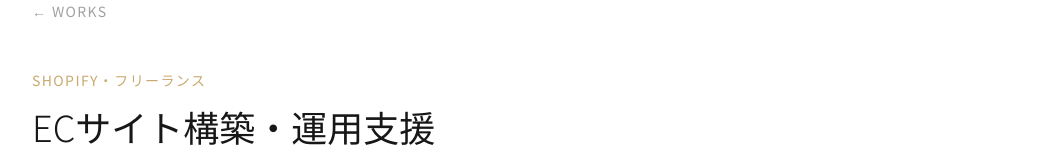
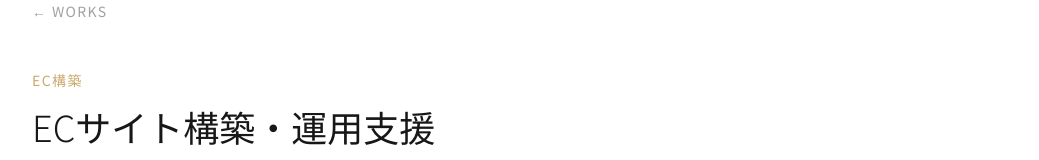
Before and after one commit to es1111101110/portfolio, a Next.js app: page /works/03 in a window 1280 px wide. Shown: the part 162-322 px from the top of the page, without its empty margins (120-1159 px from the left). Built offline with nearby package versions, Linux system fonts and the light colour scheme.

Commit message:
Update page text

```diff
--- a/app/works/03/page.tsx
+++ b/app/works/03/page.tsx
@@ -51,7 +51,7 @@ export default function Work03Page() {
                 </a>
                 <div className="mt-12 mb-16">
                     <p className="text-sm tracking-widest uppercase text-[var(--accent)] mb-4">
-                        Shopify・フリーランス
+                        EC構築
                     </p>
                     <h1 className="text-4xl font-light mb-6">
                         ECサイト構築・運用支援
```
